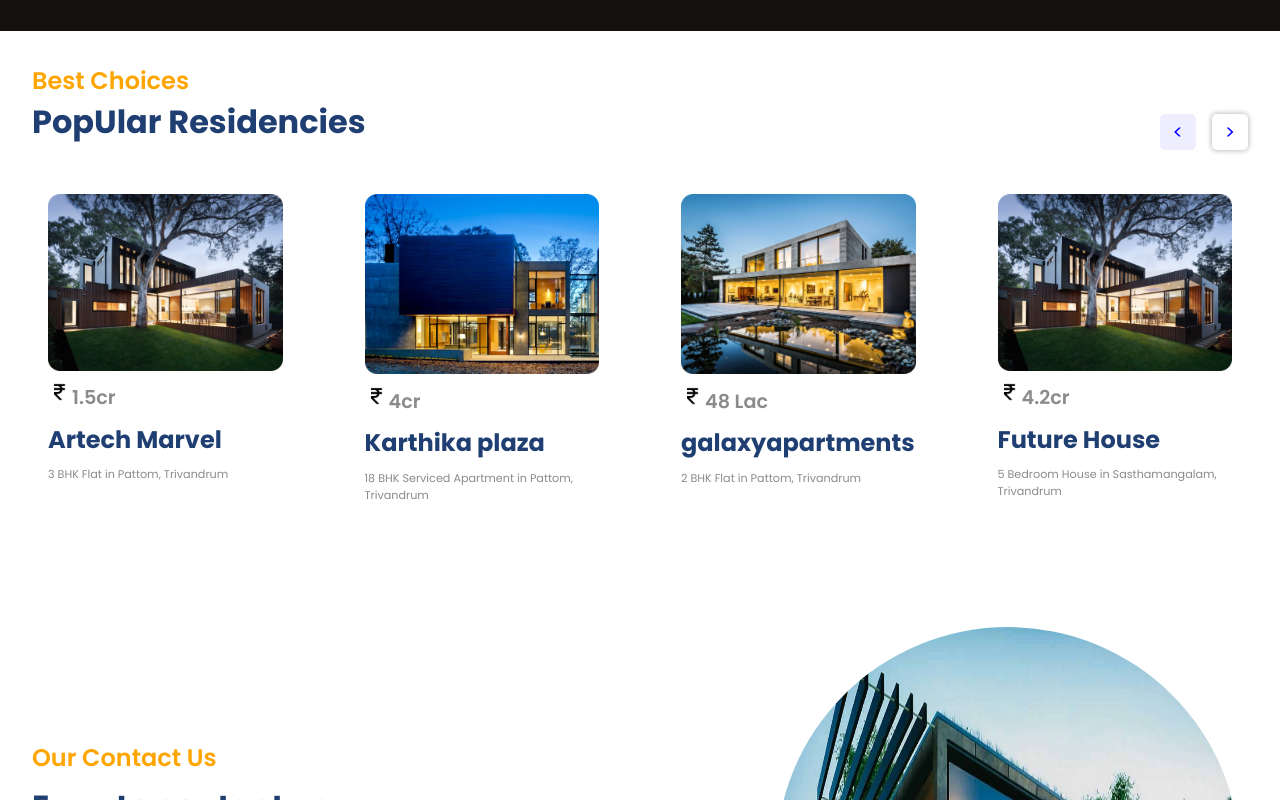
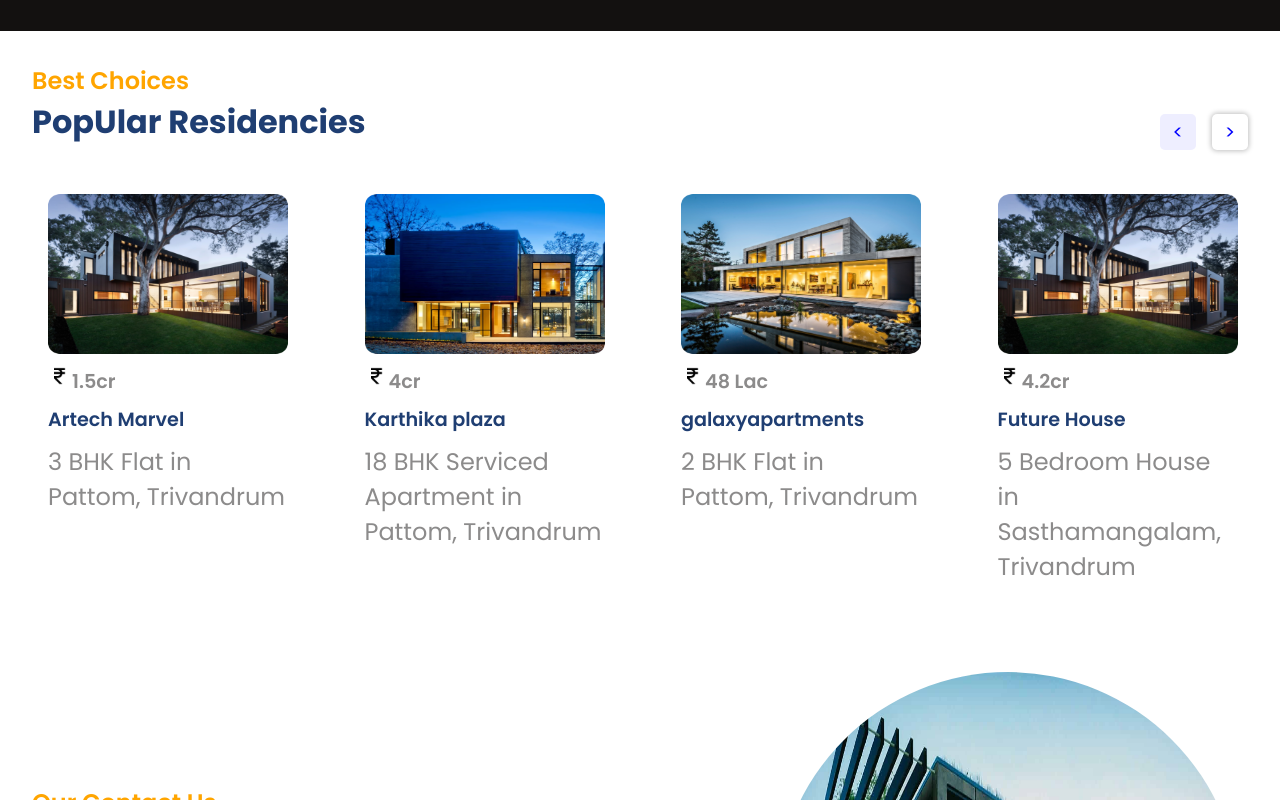
Before and after one commit to Akhilakku23/mern, a React (Vite) app in the folder client/: page / in a window 1280 px wide. Shown: the part 702-1502 px from the top of the page. Built offline with nearby package versions, Linux system fonts and the light colour scheme.

Commit message:
properties created and ui craeted

```diff
--- a/client/src/components/PropertyCard/PropertyCard.css
+++ b/client/src/components/PropertyCard/PropertyCard.css
@@ -1,13 +1,13 @@
-.r-card{
-    gap:0.6rem;
+.r-card {
+  gap: 0.6rem;
   padding: 1rem;
   border-radius: 10px;
   max-width: max-content;
   margin: auto;
   transition: all 300ms ease-in;
   position: relative;
+  z-index: 0;
 }
-
 .r-card>svg{
   position: absolute;
   top: 25px;
@@ -15,34 +15,29 @@
   z-index: 1;
 }
 
+.r-card > img {
+  width: 15rem;
+  height: 10rem;
+  border-radius: 10px;
+}
+
 .r-card-img{
   width: 1.5rem;
-
+  height: 1.5rem;
 }
-
-  .r-card>img{
-    width: 100%;
-    max-width: 15rem;
-  }
-
-  .r-card>:nth-child(2)
-  {
+.r-card > :nth-child(3) {
   font-size: 1.2rem;
   font-weight: 600;
 }
-
-  .r-card>:nth-child(3)
-  {
+.r-card > :nth-child(4) {
   font-size: 1.5rem;
 }
-
-  .r-card>:nth-child(4)
-  {
+.r-card > :nth-child(5) {
   font-size: 0.7rem;
   width: 15rem;
 }
 
-  .r-card:hover{
+.r-card:hover {
   scale: 1.025;
   cursor: pointer;
   background: linear-gradient(
--- a/client/src/components/PropertyCard/PropertyCard.jsx
+++ b/client/src/components/PropertyCard/PropertyCard.jsx
@@ -1,21 +1,23 @@
+
 import React from "react";
 import "./PropertyCard.css";
-import {AiFillHeart} from 'react-icons/ai';
+import { AiFillHeart } from "react-icons/ai";
+import {truncate} from 'lodash'
 
-const PropertyCard = ({ card }) => {
+const PropertyCard = ({ card = {} }) => {
   return (
-    <div className=" flexColStart r-card">
-         <AiFillHeart size={24} color="white"/>
+    <div className="flexColStart r-card">
+      <AiFillHeart size={24} color="white" />
       <img src={card.image} alt="home" />
       <span className="secondaryText r-price">
         <span style={{ color: "orange" }}>
-          <img className="r-card-img" src="./rupee.png" alt="" />
+          <img className="r-card-img" src="./rupee.png" alt="rupee" />
         </span>
         <span>{card.price}</span>
       </span>
 
-      <span className="primaryText">{card.name}</span>
-      <span className="secondaryText">{card.detail}</span>
+      <span className="primaryText">{truncate(card.title, {length: 15})}</span>
+      <span className="secondaryText">{truncate(card.description, {length: 80})}</span>
     </div>
   );
 };
--- a/client/src/pages/Properties/Properties.jsx
+++ b/client/src/pages/Properties/Properties.jsx
@@ -1,19 +1,47 @@
-import React from 'react'
-import SearchBar from '../../components/SearchBar/SearchBar'
-import './Properties.css'
-import useProperties from '../../hooks/useProperties'
+import React from "react";
+import SearchBar from "../../components/SearchBar/SearchBar";
+import "./Properties.css";
+import useProperties from "../../hooks/useProperties";
+import { PuffLoader } from "react-spinners";
+import PropertyCard from "../../components/PropertyCard/PropertyCard";
 
 const Properties = () => {
+  const { data, isLoading, isError, refetch } = useProperties();
 
-  const { data, isLoading, isError, refetch } = useProperties()
+  if (isError) {
+    return (
+      <div className="wrapper">
+        <span>Error while fetching data</span>
+      </div>
+    );
+  }
+
+  if (isLoading) {
+    return (
+      <div className="wrapper flexCenter" style={{ height: "60vh" }}>
+        <PuffLoader
+          height="80"
+          width="80"
+          radius={1}
+          color="#4066ff"
+          aria-label="puff-loading"
+        />
+      </div>
+    );
+  }
+
   return (
-    <div className='wrapper'>
+    <div className="wrapper">
       <div className="flexColCenter paddings innerWidth properties-container">
+        <SearchBar />
+        <div className="paddings flexCenter properties">
+          {
+            data.map((card, i)=> (<PropertyCard card={card} key={i}/>))
+          }
+        </div>
+      </div>
+    </div>
+  );
+};
 
-           <SearchBar/>
-           </div>
-    </div>
-  )
-}
-
-export default Properties
+export default Properties;
```
Lines whose indentation alone changed are shown as unchanged.
